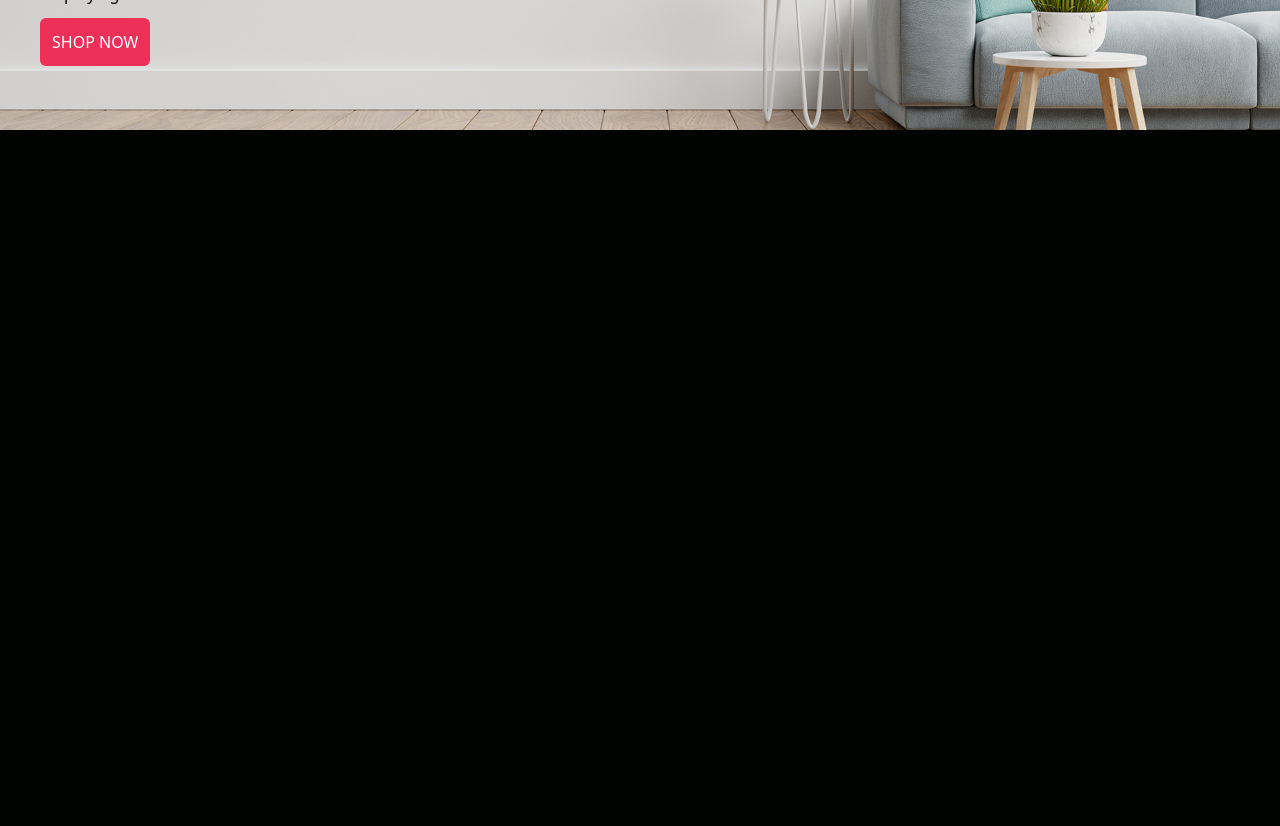
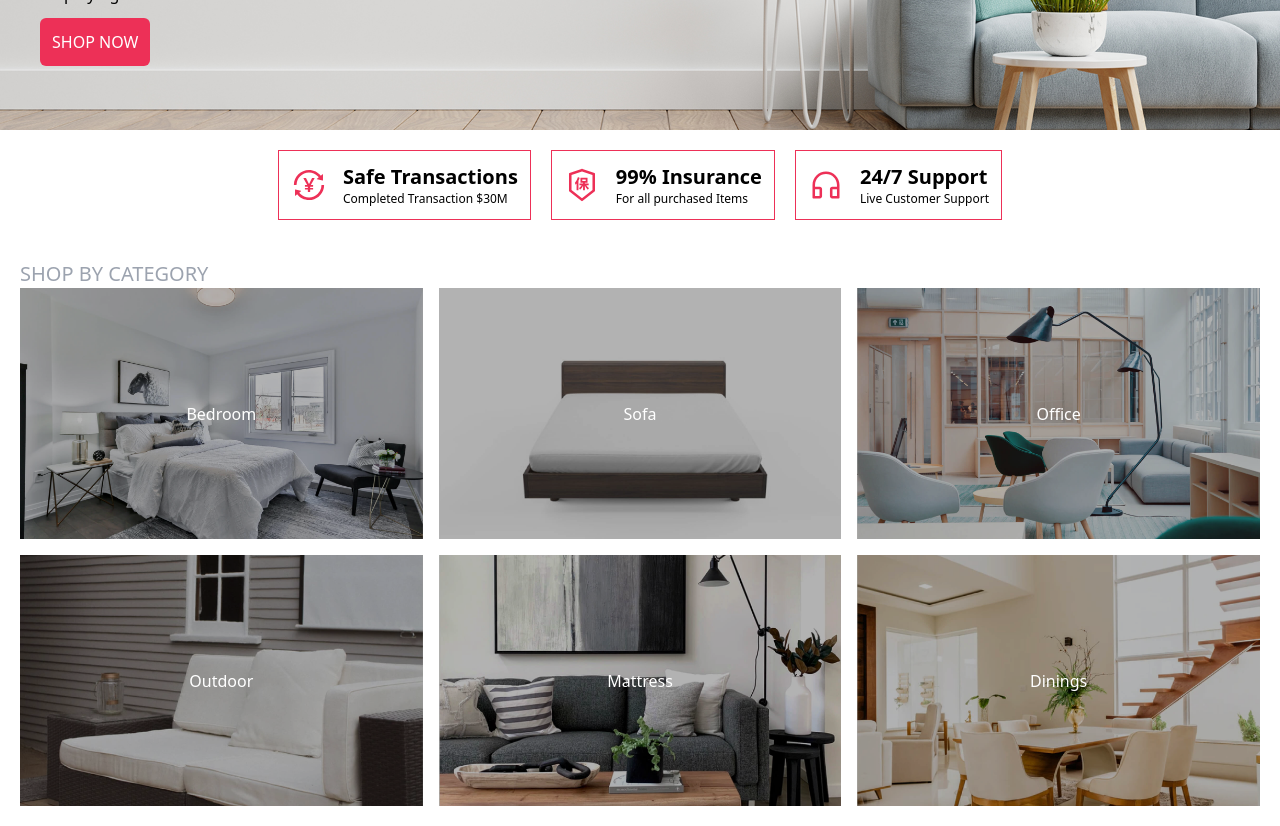
Before and after one commit to ralphbetta/landing-react, a React (Create React App) app: page /Ecommerce in a window 1280 px wide. Shown: the part 320-1146 px from the top of the page. Before the commit the page ends 800 px from the top, so only its background shows below. Built offline with nearby package versions, Linux system fonts and the light colour scheme.

Commit message:
completed shoping categories

```diff
--- a/src/ecom-components/EcomBanner.jsx
+++ b/src/ecom-components/EcomBanner.jsx
@@ -9,8 +9,8 @@ const EcomBanner = () => {
   return (
     // bg-no-repeat bg-cover bg-center bg-fixed style={{backgroundImage: `url(${banner})`}}
     <div className=' w-full h-[20rem] bg-no-repeat bg-cover bg-center' style={{backgroundImage: `url(${banner})`}}>
-      <div className='w-[60%] md:w-[40%] ml-10'>
-      <div className=' font-semibold text-4xl pt-16 font-roboto mb-1'>
+      <div className='w-[63%] md:w-[40%] ml-10'>
+      <div className=' font-semibold text-4xl pt-5 md:pt-16 font-roboto mb-1'>
         Best Collect For <br/> Home Decoration
       </div>
       <p>
--- /dev/null
+++ b/src/ecom-components/EcomCategories.jsx
@@ -0,0 +1,38 @@
+import React from 'react'
+import {
+    AiOutlineTransaction,
+    AiOutlineInsurance,
+    AiOutlineShopping,
+    AiOutlineCustomerService
+} from 'react-icons/ai'
+
+const EcomCategories = () => {
+  return (
+    <div className='md:flex justify-center py-5 gap-5 space-y-5 md:space-y-0'>
+    {/* <div className=' w-10/12 grid md:grid-cols-3 gap-5 px-5 mx-auto justify-center '> */}
+        <div className='border border-primary p-3 m:w-[21%] flex items-center justify-center'>
+            <AiOutlineTransaction className=' text-4xl text-primary'/>
+            <div className='ml-4'>
+                <h2 className='font-bold text-xl'>Safe Transactions</h2>
+                <p className='text-xs'>Completed Transaction $30M</p>
+            </div>
+        </div>
+        <div className='border border-primary p-3 m:w-[21%] flex items-center justify-center'>
+            <AiOutlineInsurance className=' text-4xl text-primary'/>
+            <div className='ml-4'>
+                <h2 className='font-bold text-xl'>99% Insurance</h2>
+                <p className='text-xs'>For all purchased Items</p>
+            </div>
+        </div>
+        <div className='border border-primary p-3 m:w-[21%] flex items-center justify-center'>
+            <AiOutlineCustomerService className=' text-4xl text-primary'/>
+            <div className='ml-4'>
+                <h2 className='font-bold text-xl'>24/7 Support</h2>
+                <p className='text-xs'>Live Customer Support</p>
+            </div>
+        </div>
+    </div>
+  )
+}
+
+export default EcomCategories
--- a/src/ecom-components/EcomMenu.jsx
+++ b/src/ecom-components/EcomMenu.jsx
@@ -36,7 +36,7 @@ const EcomMenu = () => {
                     <li> <a href="#" className='flex items-center gap-4 text-gray-700 bg-white py-3 px-5'><AiOutlineTags className='text-primary'/>Tags</a></li>
                 </ul>
             </div>
-            <ul className='flex space-x-3 ml-6'>
+            <ul className='hidden md:flex space-x-3 ml-6'>
                 <li> <a href="#">Home</a> </li>
                 <li> <a href="#">Shop</a> </li>
                 <li> <a href="#">About Us</a></li>
--- /dev/null
+++ b/src/ecom-components/EcomShopCat.jsx
@@ -0,0 +1,50 @@
+import React from 'react'
+import cat1 from '../ecom-assets/category/category-1.jpg'
+import cat2 from '../ecom-assets/category/category-2.jpg'
+import cat3 from '../ecom-assets/category/category-3.jpg'
+import cat4 from '../ecom-assets/category/category-4.jpg'
+import cat5 from '../ecom-assets/category/category-5.jpg'
+import cat6 from '../ecom-assets/category/category-6.jpg'
+
+const EcomShopCat = () => {
+  return (
+    <div className='px-5 py-5'>
+        <h2 className="text-gray-400 uppercase text-xl font-medium">Shop By Category</h2>
+        <div className="grid md:grid-cols-3 gap-4">
+            {/* categories card */}
+            <div className="relative rounded-m group">
+                <img src={cat1} alt=""  className='w-full'/>
+                <a href="#" className="absolute inset-0 flex justify-center items-center bg-black bg-opacity-30 text-white hover:bg-opacity-50 transition">Bedroom</a>
+            </div>
+            {/* categories card */}
+                <div className="relative rounded-m group">
+                <img src={cat2} alt=""  className='w-full'/>
+                <a href="#" className="absolute inset-0 flex justify-center items-center bg-black bg-opacity-30 text-white hover:bg-opacity-50 transition">Sofa</a>
+            </div>
+            {/* categories card */}
+            <div className="relative rounded-m group">
+                <img src={cat3} alt=""  className='w-full'/>
+                <a href="#" className="absolute inset-0 flex justify-center items-center bg-black bg-opacity-30 text-white hover:bg-opacity-50 transition">Office</a>
+            </div>
+            {/* categories card */}
+            <div className="relative rounded-m group">
+                <img src={cat4} alt=""  className='w-full'/>
+                <a href="#" className="absolute inset-0 flex justify-center items-center bg-black bg-opacity-30 text-white hover:bg-opacity-50 transition">Outdoor</a>
+            </div>
+                {/* categories card */}
+                <div className="relative rounded-m group">
+                <img src={cat5} alt=""  className='w-full'/>
+                <a href="#" className="absolute inset-0 flex justify-center items-center bg-black bg-opacity-30 text-white hover:bg-opacity-50 transition">Mattress</a>
+            </div>
+                {/* categories card */}
+                <div className="relative rounded-m group">
+                <img src={cat6} alt=""  className='w-full'/>
+                <a href="#" className="absolute inset-0 flex justify-center items-center bg-black bg-opacity-30 text-white hover:bg-opacity-50 transition">Dinings</a>
+            </div>
+
+        </div>
+    </div>
+  )
+}
+
+export default EcomShopCat
--- a/src/pages/Ecommerce.js
+++ b/src/pages/Ecommerce.js
@@ -1,7 +1,9 @@
 import React from 'react'
 import EcomBanner from '../ecom-components/EcomBanner'
+import EcomCategories from '../ecom-components/EcomCategories'
 import EcomMenu from '../ecom-components/EcomMenu'
 import EcomNav from '../ecom-components/EcomNav'
+import EcomShopCat from '../ecom-components/EcomShopCat'
 
 const Ecommerce = () => {
   return (
@@ -9,6 +11,8 @@ const Ecommerce = () => {
        <EcomNav/>
        <EcomMenu/>
        <EcomBanner/>
+       <EcomCategories/>
+       <EcomShopCat/>
     </div>
   )
 }
```
